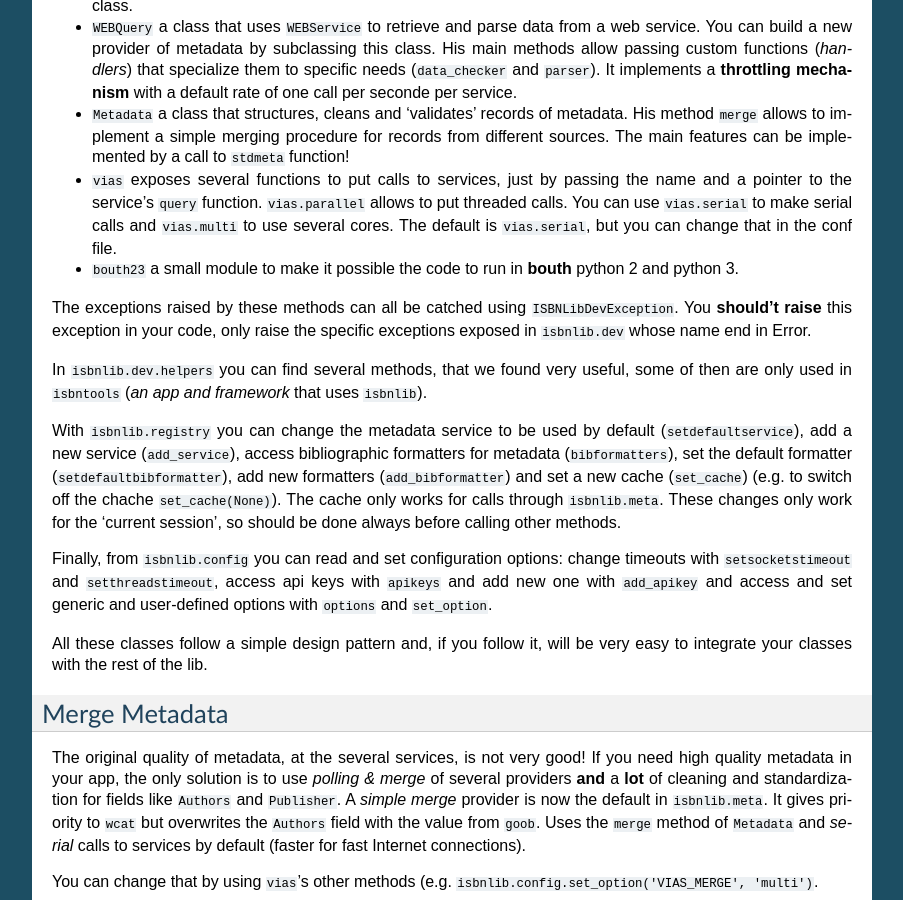
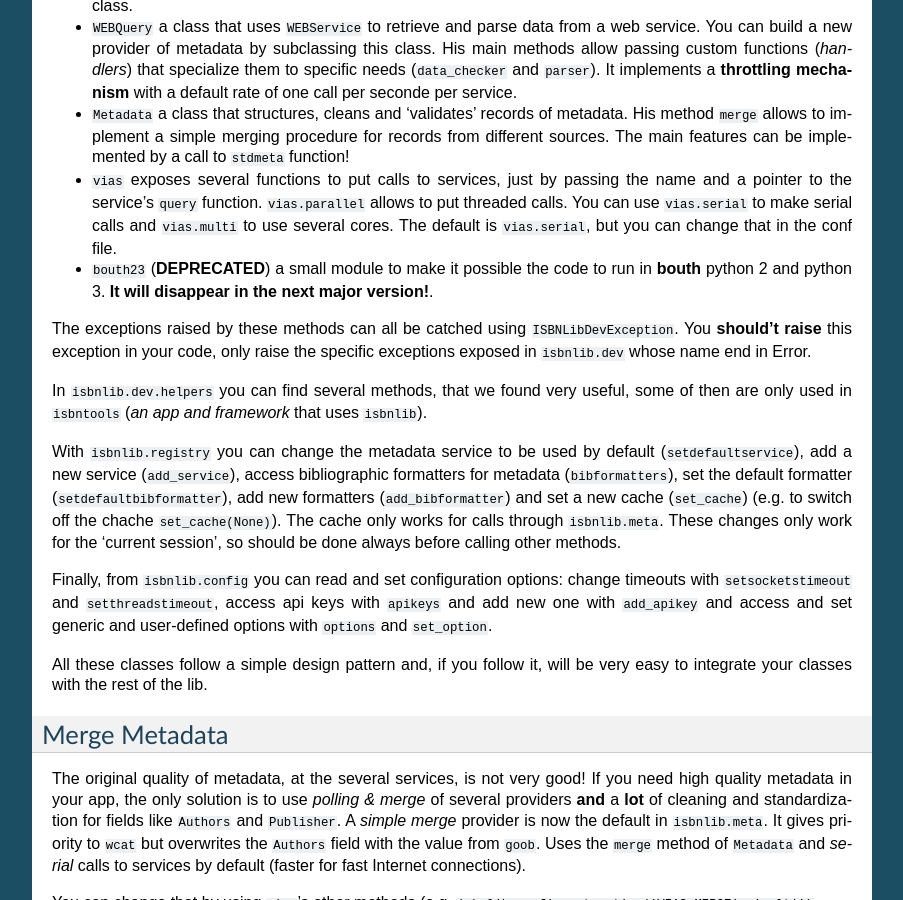
Before and after one commit to rysto3/isbnlib, a Sphinx documentation site: the page built from docs/devs.rst, in a window 1280 px wide and 900 px high, scrolled down 2277 px. Shown: the whole window, without its empty margins (198-1101 px from the left). Built offline with Sphinx 7.4.7, drawn with Linux system fonts in a browser that asks for light colours.

Commit message:
bouth23 DEPRECATED notice

```diff
--- a/README.rst
+++ b/README.rst
@@ -228,8 +228,8 @@ namespace ``isbnlib.dev``, namely:
   You can use ``vias.serial`` to make serial calls and
   ``vias.multi`` to use several cores. The default is ``vias.serial``.
 
-* ``bouth23`` a small module to make it possible the code to run
-  in **bouth** python 2 and python 3.
+* ``bouth23`` (**DEPRECATED**) a small module to make it possible the code to run
+  in **bouth** python 2 and python 3. **It will disappear in the next major version!**.
 
 The exceptions raised by these methods can all be catched using ``ISBNLibDevException``.
 You **should't raise** this exception in your code, only raise the specific exceptions
--- a/docs/devs.rst
+++ b/docs/devs.rst
@@ -147,8 +147,8 @@ namespace ``isbnlib.dev``, namely:
   ``vias.multi`` to use several cores. The default is ``vias.serial``, but
   you can change that in the conf file.
 
-* ``bouth23`` a small module to make it possible the code to run in
-  **bouth** python 2 and python 3.
+* ``bouth23`` (**DEPRECATED**) a small module to make it possible the code to run
+  in **bouth** python 2 and python 3. **It will disappear in the next major version!**.
 
 
 The exceptions raised by these methods can all be catched using ``ISBNLibDevException``.
```
